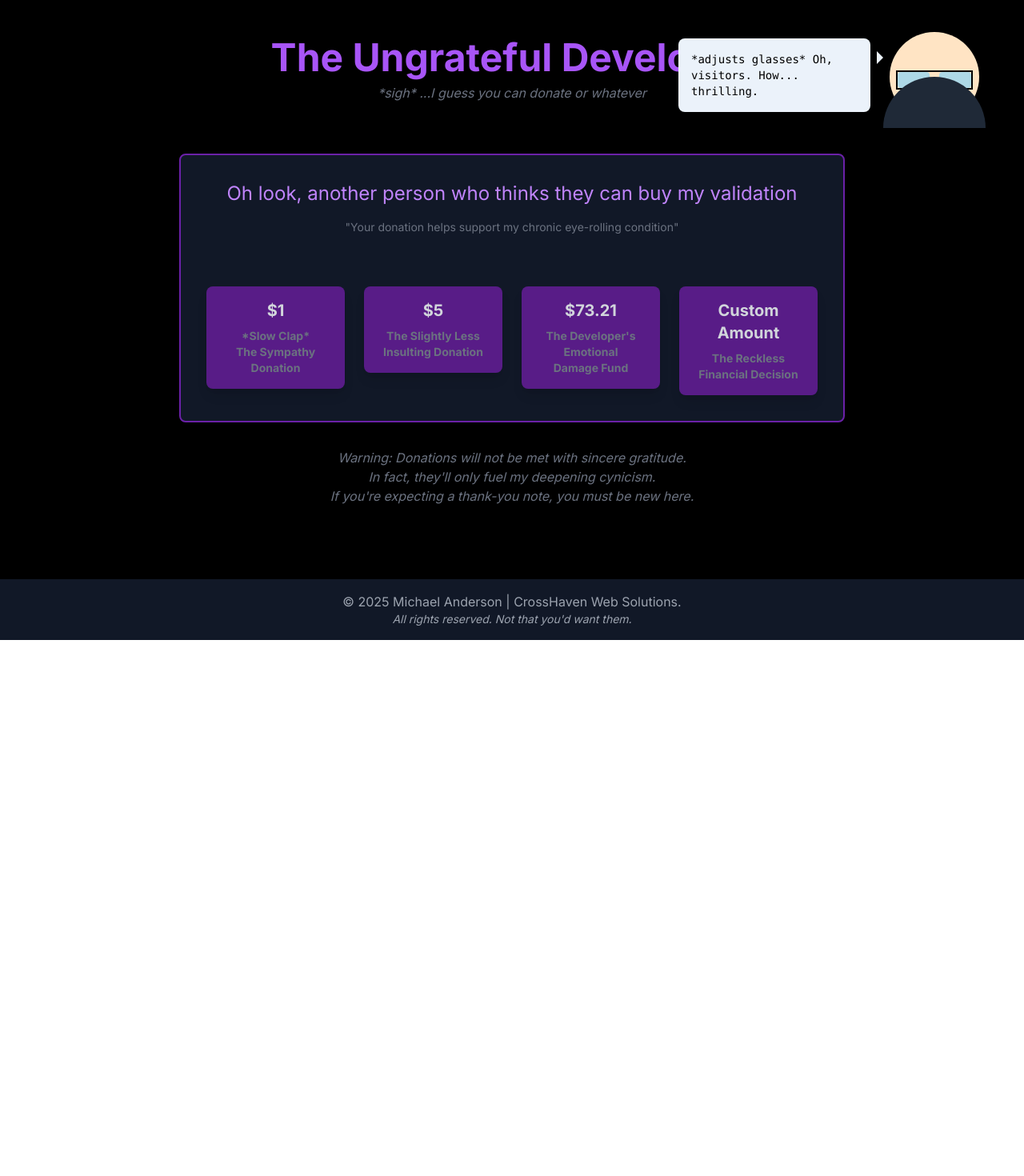
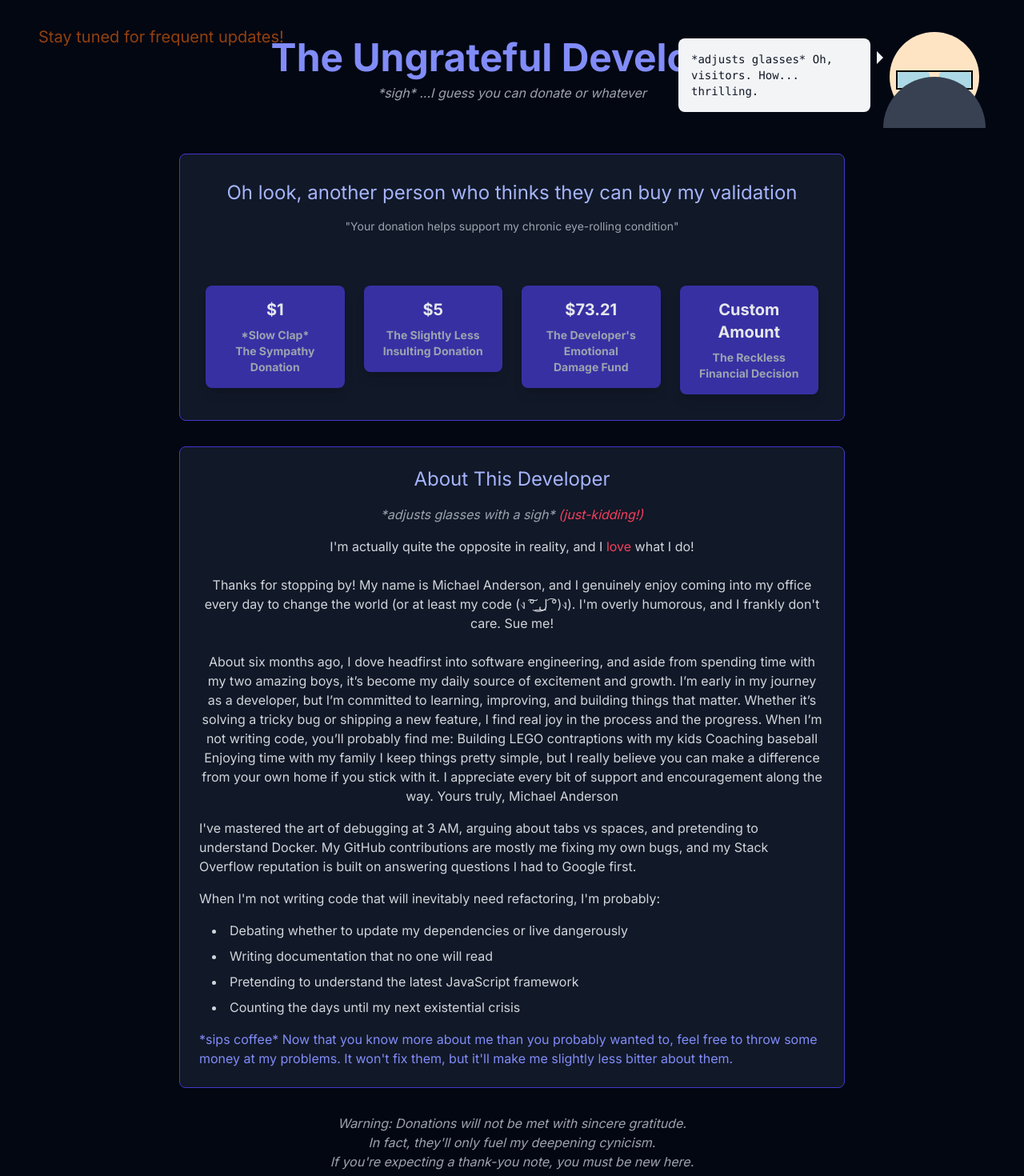
Before and after one commit to Michael-Anderson92/ungrateful-dev, a Next.js app: page / in a window 1280 px wide. Shown: the top 1470 px of the page at 80% size. Before the commit the page ends 800 px from the top, so only its background shows below. Built offline with nearby package versions, Linux system fonts and the light colour scheme; a web font is replaced by a local one.

Commit message:
added About me section and began some text styling

```diff
--- a/app/page.tsx
+++ b/app/page.tsx
@@ -6,6 +6,7 @@ import '@fontsource/roboto/300.css';
 import '@fontsource/roboto/400.css';
 import '@fontsource/roboto/500.css';
 import '@fontsource/roboto/700.css';
+
 
 
 export default function Page() {
@@ -63,13 +64,14 @@ export default function Page() {
   };
 
   return (
-    <main className="bg-black min-h-screen text-gray-300 relative flex flex-col">
+    <main className="bg-gray-950 min-h-screen text-gray-200 relative flex flex-col">
       <div className="flex-grow px-4">
         <div className="relative">
-          <h1 className="text-center text-4xl md:text-5xl pt-12 text-purple-500 font-bold">
+          <h1 className="text-center text-4xl md:text-5xl pt-12 text-indigo-400 font-bold">
             The Ungrateful Developer
           </h1>
-          <p className="text-center text-gray-500 mt-2 italic">*sigh* ...I guess you can donate or whatever</p>
+          <p className="absolute top-8 left-8 text-amber-800 text-xl text-center">Stay tuned for frequent updates!</p>
+          <p className="text-center text-gray-400 mt-2 italic">*sigh* ...I guess you can donate or whatever</p>
 
           {/* Developer moved below title on mobile */}
           <div className="md:absolute static md:top-8 md:right-8 flex justify-center mt-8 md:mt-0">
@@ -84,11 +86,11 @@ export default function Page() {
                   <div className="absolute w-10 h-5 bg-[#ADD8E6] right-0 rounded"></div>
                 </div>
                 {/* Hoodie */}
-                <div className="absolute w-32 h-16 bg-gray-800 bottom-0 rounded-t-full"></div>
+                <div className="absolute w-32 h-16 bg-gray-700 bottom-0 rounded-t-full"></div>
                 {/* Speech bubble */}
-                <div className="absolute -left-64 top-4 w-60 bg-white text-black p-4 rounded-lg hidden md:block">
+                <div className="absolute -left-64 top-4 w-60 bg-gray-100 text-gray-900 p-4 rounded-lg hidden md:block">
                   <p className="text-sm font-mono">{devQuote}</p>
-                  <div className="absolute -right-4 top-4 w-0 h-0 border-t-8 border-l-8 border-b-8 border-t-transparent border-l-white border-b-transparent"></div>
+                  <div className="absolute -right-4 top-4 w-0 h-0 border-t-8 border-l-8 border-b-8 border-t-transparent border-l-gray-100 border-b-transparent"></div>
                 </div>
               </div>
             </div>
@@ -96,11 +98,11 @@ export default function Page() {
         </div>
 
         <div className="flex justify-center mt-8 md:mt-16">
-          <div className="w-full md:w-2/3 border-2 border-purple-800 rounded-lg bg-gray-900">
+          <div className="w-full md:w-2/3 border border-indigo-700 rounded-lg bg-gray-900">
             <div className="text-center p-4 md:p-8">
-              <h1 className="text-xl md:text-2xl text-purple-400">
+              <h1 className="text-xl md:text-2xl text-indigo-300">
                 Oh look, another person who thinks they can buy my validation
-                <p className="text-sm text-gray-500 mt-4">
+                <p className="text-sm text-gray-400 mt-4">
                   "Your donation helps support my chronic eye-rolling condition"
                 </p>
               </h1>
@@ -109,70 +111,70 @@ export default function Page() {
             <div className="grid grid-cols-1 sm:grid-cols-2 lg:grid-cols-4 gap-4 md:gap-6 p-4 md:p-8">
               <div className="text-xl text-center">
                 <button
-                  className="w-full bg-purple-900 hover:bg-purple-700 text-gray-300 font-bold py-4 px-6 rounded-lg transform hover:scale-105 transition duration-200 shadow-lg"
+                  className="w-full bg-indigo-800 hover:bg-indigo-700 text-gray-200 font-bold py-4 px-6 rounded-lg transform hover:scale-105 transition duration-200 shadow-lg"
                   onClick={() => handlePayment(1)}
-                  onMouseEnter={() => setHoverMessages({...hoverMessages, dollar: "Wow, a whole dollar? Do I owe you change?"})}
-                  onMouseLeave={() => setHoverMessages({...hoverMessages, dollar: ""})}
+                  onMouseEnter={() => setHoverMessages({ ...hoverMessages, dollar: "Wow, a whole dollar? Do I owe you change?" })}
+                  onMouseLeave={() => setHoverMessages({ ...hoverMessages, dollar: "" })}
                 >
                   $1
-                  <p className="text-sm mt-2 text-gray-500">
-                  *Slow Clap* <br></br>The Sympathy Donation
+                  <p className="text-sm mt-2 text-gray-400">
+                    *Slow Clap* <br></br>The Sympathy Donation
                   </p>
                 </button>
                 {hoverMessages.dollar && (
-                  <p className="text-center text-purple-400 mt-2 italic">{hoverMessages.dollar}</p>
+                  <p className="text-center text-indigo-300 mt-2 italic">{hoverMessages.dollar}</p>
                 )}
               </div>
               <div className="text-xl text-center">
                 <button
-                  className="w-full bg-purple-900 hover:bg-purple-700 text-gray-300 font-bold py-4 px-6 rounded-lg transform hover:scale-105 transition duration-200 shadow-lg"
+                  className="w-full bg-indigo-800 hover:bg-indigo-700 text-gray-200 font-bold py-4 px-6 rounded-lg transform hover:scale-105 transition duration-200 shadow-lg"
                   onClick={() => handlePayment(5)}
-                  onMouseEnter={() => setHoverMessages({...hoverMessages, five: "Five bucks? Big spender over here. What, are you trying to impress me?"})}
-                  onMouseLeave={() => setHoverMessages({...hoverMessages, five: ""})}
+                  onMouseEnter={() => setHoverMessages({ ...hoverMessages, five: "Five bucks? Big spender over here. What, are you trying to impress me?" })}
+                  onMouseLeave={() => setHoverMessages({ ...hoverMessages, five: "" })}
                 >
                   $5
-                  <p className="text-sm mt-2 text-gray-500">
-                  The Slightly Less Insulting Donation
+                  <p className="text-sm mt-2 text-gray-400">
+                    The Slightly Less Insulting Donation
                   </p>
                 </button>
                 {hoverMessages.five && (
-                  <p className="text-center text-purple-400 mt-2 italic">{hoverMessages.five}</p>
+                  <p className="text-center text-indigo-300 mt-2 italic">{hoverMessages.five}</p>
                 )}
               </div>
               <div className="text-xl text-center">
                 <button
-                  className="w-full bg-purple-900 hover:bg-purple-700 text-gray-300 font-bold py-4 px-6 rounded-lg transform hover:scale-105 transition duration-200 shadow-lg"
+                  className="w-full bg-indigo-800 hover:bg-indigo-700 text-gray-200 font-bold py-4 px-6 rounded-lg transform hover:scale-105 transition duration-200 shadow-lg"
                   onClick={() => handlePayment(73.21)}
-                  onMouseEnter={() => setHoverMessages({...hoverMessages, emotional: "This completely arbitrary amount represents the cost of every bug that's made me reconsider my career choices. It covers lost sanity, shattered dreams, and the existential dread induced by CSS not aligning properly. Donate now and help fund my inevitable descent into madness."})}
-                  onMouseLeave={() => setHoverMessages({...hoverMessages, emotional: ""})}
+                  onMouseEnter={() => setHoverMessages({ ...hoverMessages, emotional: "This completely arbitrary amount represents the cost of every bug that's made me reconsider my career choices. It covers lost sanity, shattered dreams, and the existential dread induced by CSS not aligning properly. Donate now and help fund my inevitable descent into madness." })}
+                  onMouseLeave={() => setHoverMessages({ ...hoverMessages, emotional: "" })}
                 >
                   $73.21
-                  <p className="text-sm mt-2 text-gray-500">
+                  <p className="text-sm mt-2 text-gray-400">
                     The Developer's Emotional Damage Fund
                   </p>
                 </button>
                 {hoverMessages.emotional && (
-                  <p className="text-center text-purple-400 mt-2 italic">{hoverMessages.emotional}</p>
+                  <p className="text-center text-indigo-300 mt-2 italic">{hoverMessages.emotional}</p>
                 )}
               </div>
               <div className="text-xl text-center relative">
                 <button
-                  className="w-full bg-purple-900 hover:bg-purple-700 text-gray-300 font-bold py-4 px-6 rounded-lg transform hover:scale-105 transition duration-200 shadow-lg"
+                  className="w-full bg-indigo-800 hover:bg-indigo-700 text-gray-200 font-bold py-4 px-6 rounded-lg transform hover:scale-105 transition duration-200 shadow-lg"
                   onClick={() => setShowCustomInput(true)}
-                  onMouseEnter={() => setHoverMessages({...hoverMessages, custom: "Custom amount? Is this a calculated act of pity or just reckless generosity?"})}
-                  onMouseLeave={() => setHoverMessages({...hoverMessages, custom: ""})}
+                  onMouseEnter={() => setHoverMessages({ ...hoverMessages, custom: "Custom amount? Is this a calculated act of pity or just reckless generosity?" })}
+                  onMouseLeave={() => setHoverMessages({ ...hoverMessages, custom: "" })}
                 >
                   Custom Amount
-                  <p className="text-sm mt-2 text-gray-500">
+                  <p className="text-sm mt-2 text-gray-400">
                     The Reckless Financial Decision
                   </p>
                 </button>
                 {hoverMessages.custom && !showCustomInput && (
-                  <p className="text-center text-purple-400 mt-2 italic">{hoverMessages.custom}</p>
+                  <p className="text-center text-indigo-300 mt-2 italic">{hoverMessages.custom}</p>
                 )}
                 {showCustomInput && (
                   <div
-                    className="absolute inset-0 flex flex-col items-center justify-center bg-purple-900 rounded-lg p-4 z-10"
+                    className="absolute inset-0 flex flex-col items-center justify-center bg-indigo-800 rounded-lg p-4 z-10"
                     onMouseLeave={() => {
                       setShowCustomInput(false);
                       setCustomAmount("");
@@ -182,7 +184,7 @@ export default function Page() {
                       type="number"
                       value={customAmount}
                       onChange={(e) => setCustomAmount(e.target.value)}
-                      className="w-full mb-2 bg-purple-800 text-gray-300 p-2 rounded-lg"
+                      className="w-full mb-2 bg-indigo-700 text-gray-200 p-2 rounded-lg"
                       placeholder="Amount"
                       min="0.01"
                       step="0.01"
@@ -191,13 +193,13 @@ export default function Page() {
                     <div className="flex gap-2 w-full">
                       <button
                         onClick={() => setShowCustomInput(false)}
-                        className="flex-1 bg-gray-700 text-sm py-2 rounded-lg hover:bg-gray-600"
+                        className="flex-1 bg-gray-600 text-sm py-2 rounded-lg hover:bg-gray-500"
                       >
                         Cancel
                       </button>
                       <button
                         onClick={handleCustomPayment}
-                        className="flex-1 bg-purple-700 text-sm py-2 rounded-lg hover:bg-purple-600"
+                        className="flex-1 bg-indigo-600 text-sm py-2 rounded-lg hover:bg-indigo-500"
                       >
                         Donate
                       </button>
@@ -209,7 +211,58 @@ export default function Page() {
           </div>
         </div>
 
-        <p className="text-center text-gray-500 my-8 italic px-4">
+        <div className="flex justify-center mt-8">
+          <div className="w-full md:w-2/3 border border-indigo-700 rounded-lg bg-gray-900 p-6">
+            <h2 className="text-2xl text-indigo-300 mb-4 text-center">About This Developer</h2>
+            <div className="space-y-4 text-gray-300">
+              <p className="italic text-center text-gray-400">*adjusts glasses with a sigh* <span className="text-rose-500">(just-kidding!)</span></p>
+              <p className="text-center">
+
+               I'm actually quite the opposite in reality, and I <span className="text-rose-500">love</span> what I do!
+
+               <br></br><br></br>Thanks for stopping by! My name is Michael Anderson, and I genuinely enjoy coming into my office every day to change the world (or at least my code (ง ͠° ͟ل͜ ͡°)ง). I'm overly humorous, and I frankly don't care. Sue me!
+
+               <br></br><br></br>About six months ago, I dove headfirst into software engineering, and aside from spending time with my two amazing boys, it’s become my daily source of excitement and growth.
+
+I’m early in my journey as a developer, but I’m committed to learning, improving, and building things that matter. Whether it’s solving a tricky bug or shipping a new feature, I find real joy in the process and the progress.
+
+When I’m not writing code, you’ll probably find me:
+
+Building LEGO contraptions with my kids
+
+Coaching baseball
+
+Enjoying time with my family
+
+I keep things pretty simple, but I really believe you can make a difference from your own home if you stick with it. I appreciate every bit of support and encouragement along the way.
+
+Yours truly,
+Michael Anderson
+              </p>
+              <p>
+                I've mastered the art of debugging at 3 AM, arguing about tabs vs spaces, and pretending to
+                understand Docker. My GitHub contributions are mostly me fixing my own bugs, and my Stack
+                Overflow reputation is built on answering questions I had to Google first.
+              </p>
+              <p>
+                When I'm not writing code that will inevitably need refactoring, I'm probably:
+              </p>
+              <ul className="list-disc list-inside ml-4 space-y-2">
+                <li>Debating whether to update my dependencies or live dangerously</li>
+                <li>Writing documentation that no one will read</li>
+                <li>Pretending to understand the latest JavaScript framework</li>
+                <li>Counting the days until my next existential crisis</li>
+              </ul>
+              <p className="text-indigo-400 mt-4">
+                *sips coffee* Now that you know more about me than you probably wanted to,
+                feel free to throw some money at my problems. It won't fix them, but it'll
+                make me slightly less bitter about them.
+              </p>
+            </div>
+          </div>
+        </div>
+
+        <p className="text-center text-gray-400 my-8 italic px-4">
           Warning: Donations will not be met with sincere gratitude.
           <br />
           In fact, they'll only fuel my deepening cynicism.
```
